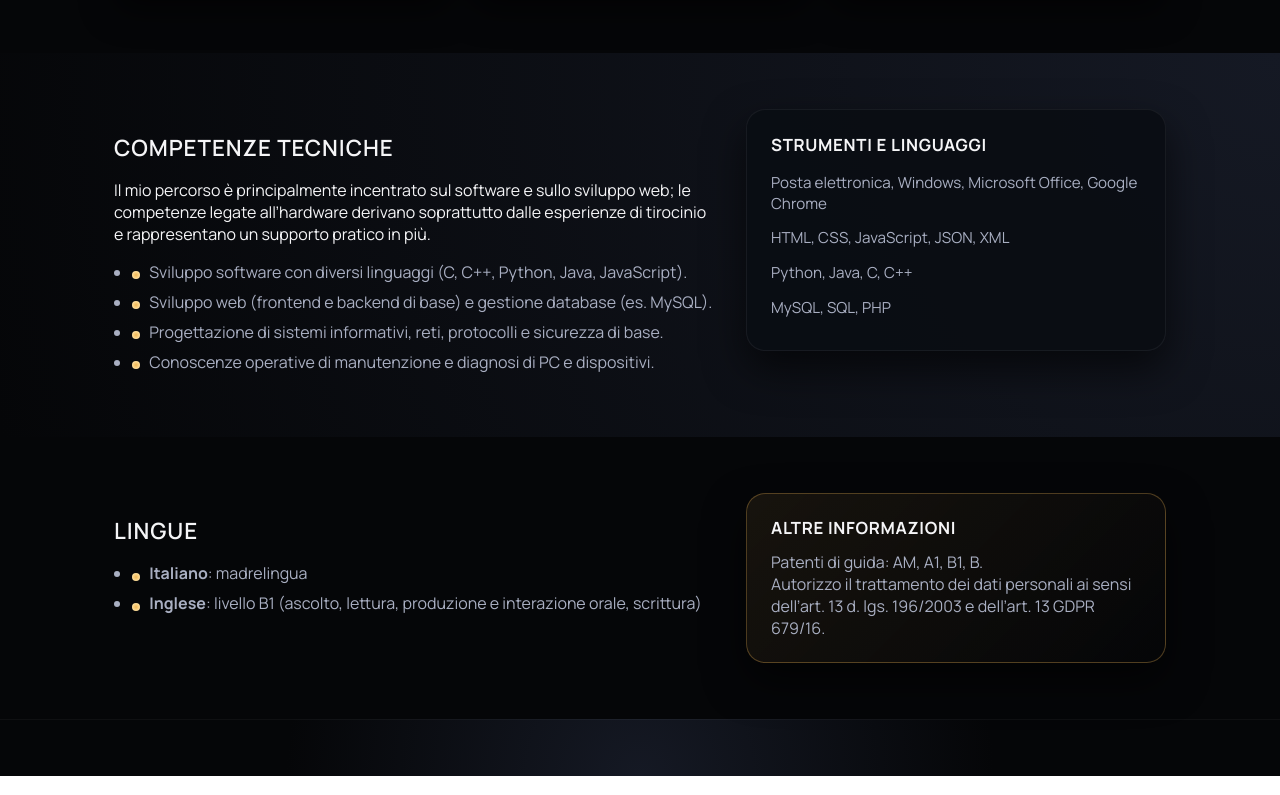
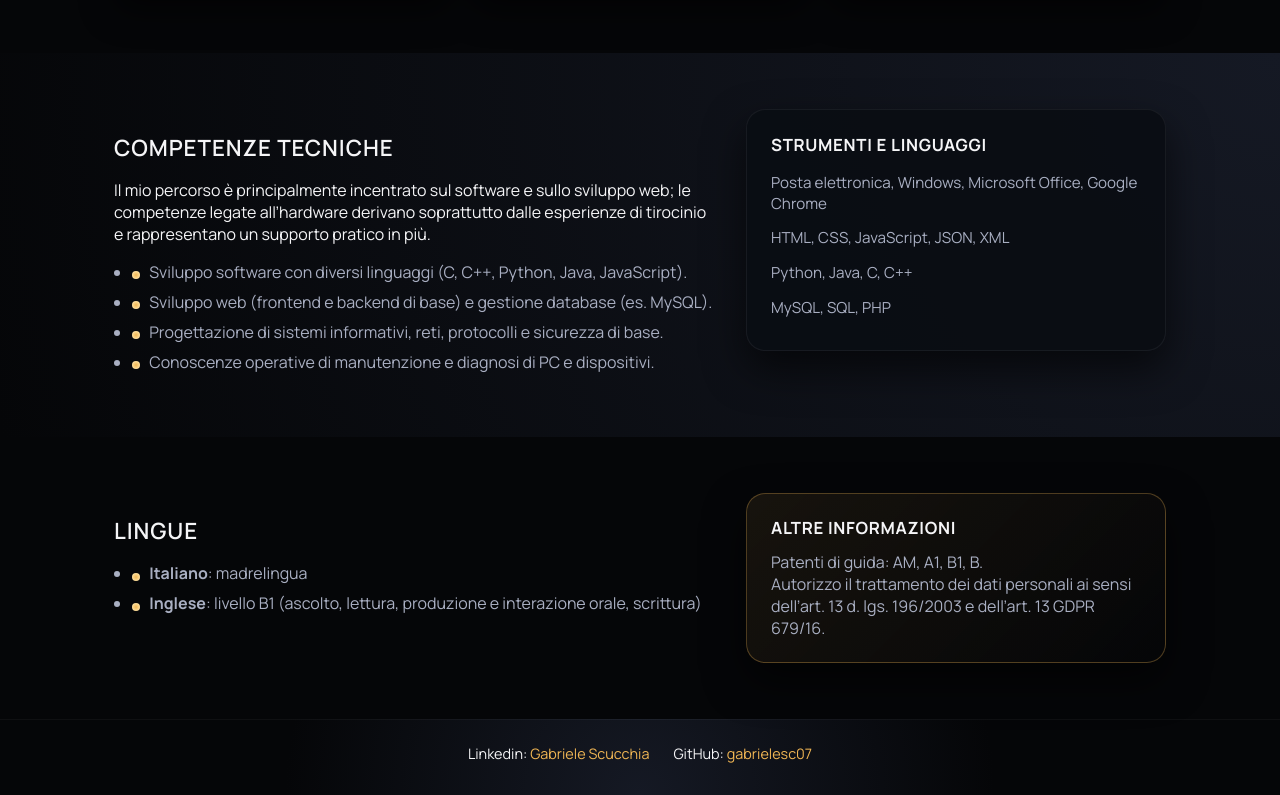
Before and after one commit to GabrieleSc07/GabrieleSc07.github.io, a website: page index.html in a window 1280 px wide. Shown: the part 1844-2639 px from the top of the page. Drawn offline with Linux system fonts and the light colour scheme.

Commit message:
Link GitHub e Linkedin

```diff
--- a/index.html
+++ b/index.html
@@ -224,6 +224,28 @@
     </main>
 
     <footer class="site-footer">
+      <div class="container">
+        <ul class="contact-list footer-links">
+          <li>
+            Linkedin:
+            <a
+              href="https://www.linkedin.com/in/gabriele-scucchia-4b3214332"
+              target="_blank"
+              rel="noopener noreferrer"
+              >Gabriele Scucchia</a
+            >
+          </li>
+          <li>
+            GitHub:
+            <a
+              href="https://github.com/gabrielesc07"
+              target="_blank"
+              rel="noopener noreferrer"
+              >gabrielesc07</a
+            >
+          </li>
+        </ul>
+      </div>
     </footer>
 
     <script src="script.js"></script>
--- a/styles.css
+++ b/styles.css
@@ -445,6 +445,19 @@ body::before {
   color: #1b1205;
 }
 
+.footer-links {
+  display: flex;
+  justify-content: center;
+  align-items: center;
+  gap: 1.5rem;
+  margin: 0;
+}
+
+.footer-links li {
+  margin: 0;
+  font-size: 0.9rem;
+}
+
 .site-footer {
   border-top: 1px solid rgba(255, 255, 255, 0.04);
   padding: 1.5rem 0 2rem;
```
